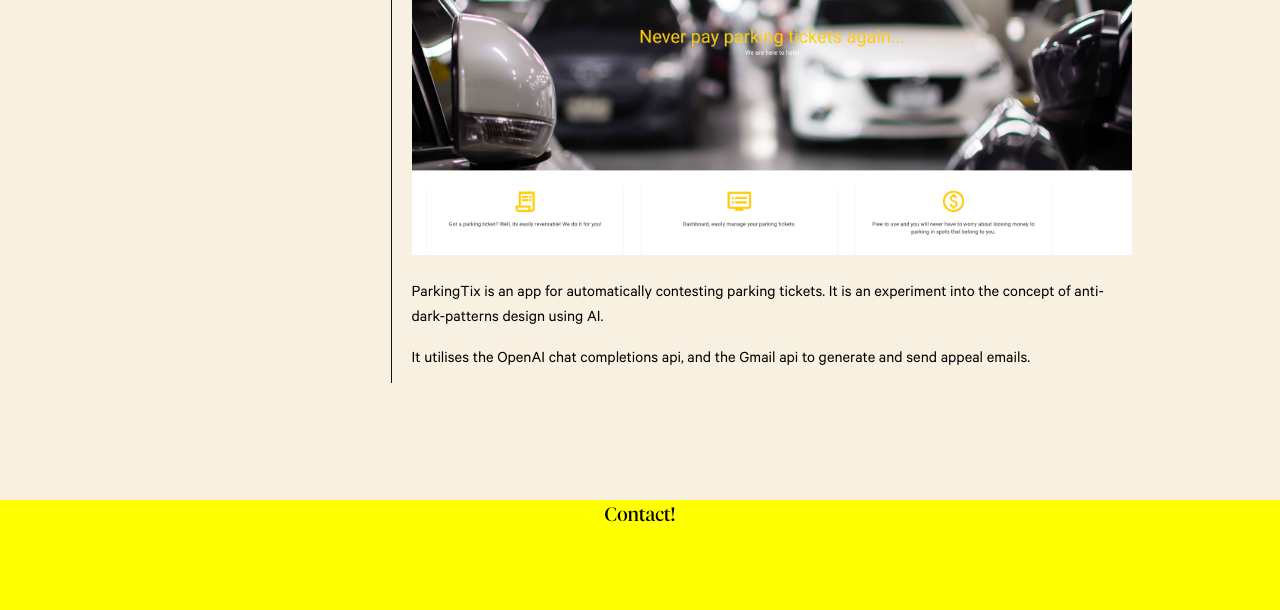
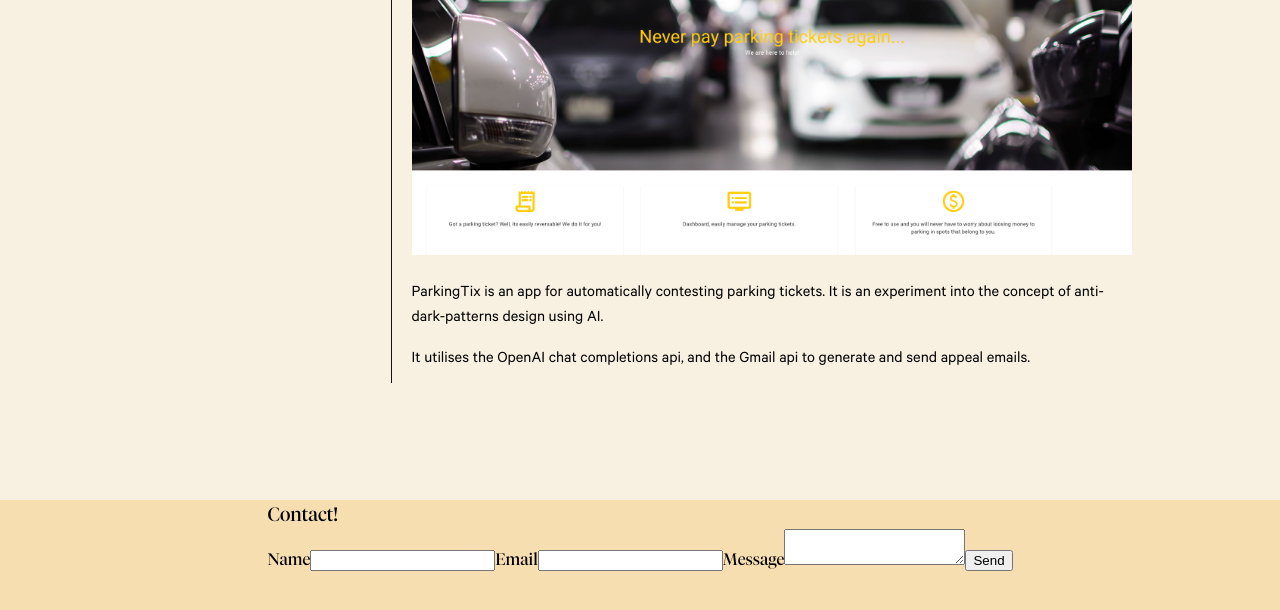
Before and after one commit to Chrisp-Swanch/personal-website, a React (Vite) app: page / in a window 1280 px wide. Shown: the part 1100-1710 px from the top of the page. Built offline with nearby package versions, Linux system fonts and the light colour scheme.

Commit message:
emailjs basic setup in contact section

```diff
--- /dev/null
+++ b/models/Email.tsx
@@ -0,0 +1,5 @@
+export default interface Email {
+  name: string
+  email: string
+  message: string
+}
--- a/package.json
+++ b/package.json
@@ -16,6 +16,7 @@
     ]
   },
   "dependencies": {
+    "emailjs-com": "^3.2.0",
     "nodemon": "^3.0.1",
     "react": "^18.2.0",
     "react-dom": "^18.2.0",
--- a/src/components/Contact.tsx
+++ b/src/components/Contact/Contact.tsx
@@ -1,8 +1,9 @@
 /* eslint-disable react-hooks/exhaustive-deps */
 
-import { useState, useRef, useEffect, useContext } from "react"
-import { defaultElement } from "../util"
-import { Context } from "../context"
+import { useState, useRef, useEffect, useContext } from 'react'
+import { defaultElement } from '../../util'
+import { Context } from '../../context'
+import ContactForm from './ContactForm'
 
 function Contact() {
   const [currentElement, setCurrentElement] = useState({})
@@ -38,10 +39,12 @@ function Contact() {
   }, [currentElement])
 
   return (
-    <section ref={elementRef} className="section-container__contact" id="contact">
-      <div className="section-container__contact__content">
-        <h1>Contact!</h1>
-      </div>
+    <section
+      ref={elementRef}
+      className="section-container__contact"
+      id="contact"
+    >
+      <ContactForm />
     </section>
   )
 }
--- /dev/null
+++ b/src/components/Contact/ContactForm.tsx
@@ -0,0 +1,60 @@
+import { ChangeEvent, FormEvent, useState } from 'react'
+import emailjs from 'emailjs-com'
+import Email from '../../../models/Email'
+import { checkEmailForm } from '../../util'
+
+function ContactForm() {
+  const [emailData, setEmailData] = useState({} as Email)
+
+  const emailJsConfig = {
+    serviceId: 'service_ezlbng7',
+    templateId: 'site-contact-template',
+    publicKey: 'cIo4a45f0QSTgVdXx',
+  }
+
+  const sendEmail = (evt: FormEvent) => {
+    evt.preventDefault()
+    const validation = checkEmailForm(emailData)
+    const { serviceId, templateId, publicKey } = emailJsConfig
+
+    if (validation.pass) {
+      const form = evt.target as HTMLFormElement
+      emailjs
+        .sendForm(serviceId, templateId, form, publicKey)
+        .then((result) => {
+          console.log(result.text)
+        })
+        .catch((error) => {
+          console.log(error.text)
+        })
+    } else {
+      alert(validation.error)
+    }
+  }
+
+  const handleChange = (evt: ChangeEvent<HTMLInputElement> | ChangeEvent<HTMLTextAreaElement>) => {
+    const { value, name } = evt.target
+    setEmailData({
+      ...emailData,
+      [name]: value,
+    })
+  }
+
+  return (
+    <div className="section-container__contact__content">
+      <h1>Contact!</h1>
+
+      <form onSubmit={sendEmail}>
+        <label htmlFor="name">Name</label>
+        <input type="text" name="name" id="name" onChange={handleChange} />
+        <label htmlFor="email">Email</label>
+        <input type="email" name="email" id="email" onChange={handleChange} />
+        <label htmlFor="message">Message</label>
+        <textarea name="message" id="message" onChange={handleChange} />
+        <input type="submit" value="Send" />
+      </form>
+    </div>
+  )
+}
+
+export default ContactForm
--- a/src/components/Views.tsx
+++ b/src/components/Views.tsx
@@ -1,6 +1,6 @@
 import About from './About'
 import Work from './Work/Work'
-import Contact from './Contact'
+import Contact from './Contact/Contact'
 
 function Views() {
   return (
--- a/src/styles/fonts/tiempos.scss
+++ b/src/styles/fonts/tiempos.scss
@@ -29,8 +29,8 @@
 }
 
 @font-face {
-  font-family: "Tiempos Fine SemiBold";
-  src: url('/fonts/tiempos/TiemposFine-SemiBold.otf') format("opentype");
+  font-family: "Tiempos Fine Semibold";
+  src: url('/fonts/tiempos/TiemposFine-Semibold.otf') format("opentype");
 }
 
 @font-face {
--- a/src/styles/index.scss
+++ b/src/styles/index.scss
@@ -306,17 +306,13 @@ a {
 
     }
 
-
-
-
-
-
+    // Contact page!!!
     &__contact {
       position: relative;
       display: flex;
       z-index: -2;
       justify-content: center;
-      background-color: yellow;
+      background-color: $background-alt;
       width: 100%;
       height: 100vh;
 
--- a/src/styles/variables.scss
+++ b/src/styles/variables.scss
@@ -1,6 +1,7 @@
 $page-padding: 20px;
 
 $background-main: rgb(248, 241, 226);
+$background-alt:  rgb(247, 222, 176);
 $accent-green: #032103eb;
 $accent-green-translucent: #03210350;
 
--- a/src/util.ts
+++ b/src/util.ts
@@ -1,3 +1,5 @@
+import Email from "../models/Email"
+
 // high-level HTML element, used to reset the state as the user scrolls
 export const defaultElement =
   window.document.getElementsByClassName('views-container')[0]
@@ -25,3 +27,41 @@ export function scrollIntoParentView(id: string) {
     }
   }
 }
+
+//
+type CheckResult = {
+  pass: boolean
+  error?: string
+}
+
+// Check if an input email has the right formatting
+function isEmail(email: string): boolean {
+  const emailRegex = /^[^\s@]+@[^\s@]+\.[^\s@]+$/
+  return emailRegex.test(email);
+}
+
+// Check if contact form is filled-in
+export function checkEmailForm(formData: Email): CheckResult {
+  const { name, email, message } = formData
+  const result = {
+    pass: false,
+  }
+
+  if (!name || !email || !message) {
+    return {
+      ...result,
+      error: 'Please fill in all fields'
+    }
+  }
+
+  if (!isEmail(email)) {
+    return {
+      ...result,
+      error: 'The provided email address seems not to be vaild. Please double-check the format and retry.'
+    }
+  }
+
+  return {
+    pass: true
+  }
+}
```
Also changed, not shown: 1 other file (tests, documents, lock files or other folders).
